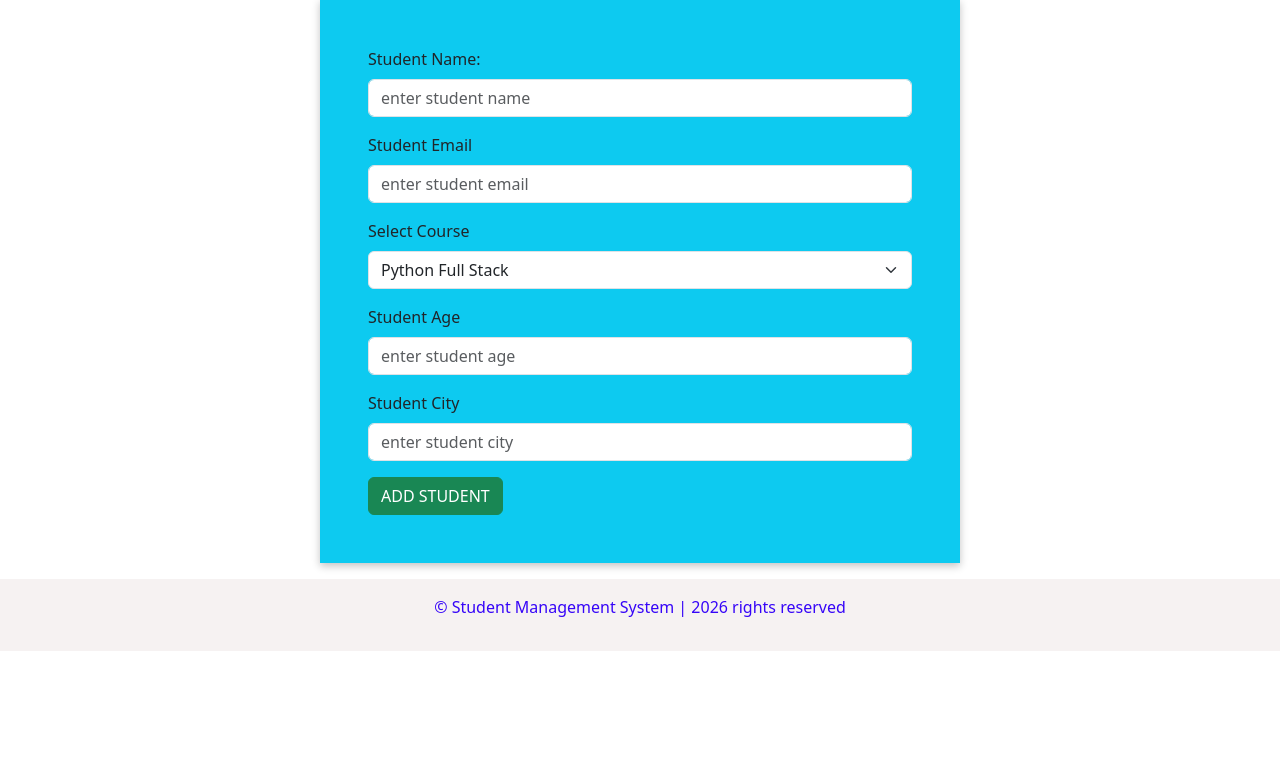
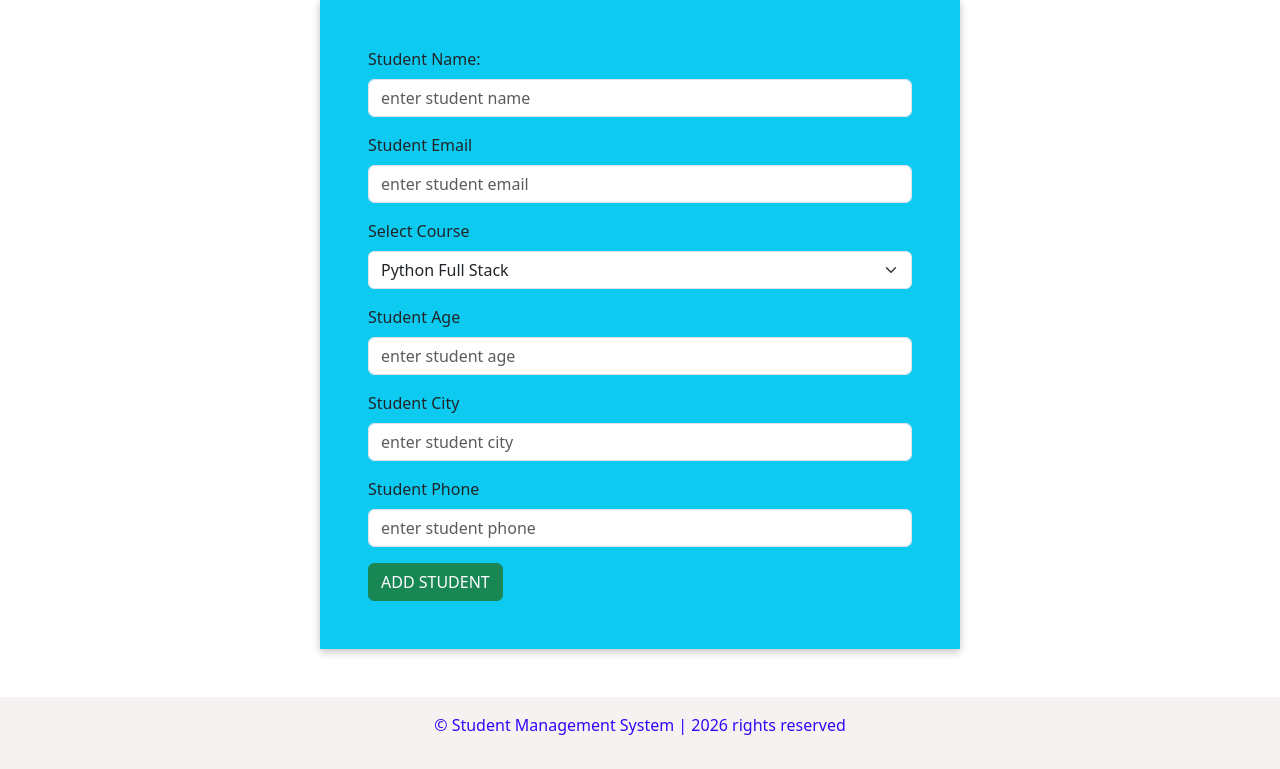
Before and after one commit to srinivas-191/student_management_system, a Django app: page /add-student/ in a window 1280 px wide. Shown: the part 149-918 px from the top of the page. Before the commit the page ends 800 px from the top, so only its background shows below. Run offline with Django 5.2, Linux system fonts and the light colour scheme.

Commit message:
sms modified

```diff
--- a/Student_Management_Project/Student_Management_App/templates/add_student.html
+++ b/Student_Management_Project/Student_Management_App/templates/add_student.html
@@ -2,19 +2,28 @@
 {% load static %}
 {% block content %}
 <link rel="stylesheet" href="{% static 'css/addStudent.css' %}">
-<form action="" method="POST" class="w-50 mx-auto mt-5 p-5 bg-info sm-form">
+<form action="" method="POST" class="w-50 mx-auto my-5 p-5 bg-info sm-form">
     {% csrf_token %}
     <div class="mb-3">
-        <label for="sname" class="form-label">Student Name: </label><br>
-        <input type="text" class="form-control mb-3" name="sname" id="sname" placeholder="enter student name">
+        <label for="sname" class="form-label" required>Student Name: </label><br>
+        <input type="text" class="form-control mb-3" name="sname" id="sname" placeholder="enter student name" value="{{form_data.sname|default:''}}">
+        {% if errors.name %}
+        <p class="text-danger">{{errors.name}}</p>
+        {% endif %}
     </div>
     <div class="mb-3">
         <label for="semail" class="form-label">Student Email</label><br>
-        <input type="email" class="form-control mb-3" name="semail" id="semail" placeholder="enter student email">
+        <input type="email" class="form-control mb-3" name="semail" id="semail" placeholder="enter student email" value="{{form_data.semail|default:''}}">
+        {% if errors.email %}
+        <p class="text-danger">{{errors.email}}</p>
+        {% endif %}
     </div>
     <div class="mb-3">
-        <label for="course" class="form-label">Select Course</label><br>
-        <select class="form-select mb-3" aria-label="Default select example" id="course" name="scourse">
+        <label for="scourse" class="form-label">Select Course</label><br>
+        <select class="form-select mb-3" aria-label="Default select example" id="scourse" name="scourse" required>
+            {% if form_data.scourse %}
+            <option selected value="{{form_data.scourse}}"></option>
+            {% endif %}
             <option selected value="Python Full Stack">Python Full Stack</option>
             <option value="Java Full Stack">Java Full Stack</option>
             <option value="Data Science and AI Ml">Data Science and AI Ml</option>
@@ -25,11 +34,21 @@
     </div>
     <div class="mb-3">
         <label for="sage" class="form-label">Student Age</label><br>
-        <input type="number" class="form-control mb-3" name="sage" id="sname" placeholder="enter student age">
+        <input type="number" class="form-control mb-3" name="sage" id="sname" placeholder="enter student age"value="{{form_data.sage|default:''}}" required>
+        {% if errors.age %}
+        <p class="text-danger">{{errors.age}}</p>
+        {% endif %}
     </div>
     <div class="mb-3">
         <label for="scity" class="form-label">Student City</label><br>
-        <input type="text" class="form-control mb-3" name="scity" id="sname" placeholder="enter student city">
+        <input type="text" class="form-control mb-3" name="scity" id="sname" value="{{form_data.scity|default:''}}" placeholder="enter student city" required>
+    </div>
+    <div class="mb-3">
+        <label for="sphone" class="form-label">Student Phone</label><br>
+        <input type="text" class="form-control mb-3" name="sphone" id="sphone" value="{{form_data.sphone|default:''}}" placeholder="enter student phone" required>
+        {% if errors.phone %}
+        <p class="text-danger">{{errors.phone}}</p>
+        {% endif %}
     </div>
     <button type="submit" class="btn btn-success">ADD STUDENT</button>
 </form>
--- a/Student_Management_Project/Student_Management_App/templates/home.html
+++ b/Student_Management_Project/Student_Management_App/templates/home.html
@@ -14,6 +14,7 @@
             <th>COURSE</th>
             <th>AGE</th>
             <th>CITY</th>
+            <th>PHONE</th>
             <th>ACTION</th>
         </tr>
         {% for student in students %}
@@ -24,6 +25,7 @@
             <td>{{student.course}}</td>
             <td>{{student.student_age}}</td>
             <td>{{student.city}}</td>
+            <td>{{student.phone}}</td>
             <td>
                 <a href="{% url 'update' student.id %}" type="submit" class="btn btn-warning px-3 py-2 rounded-4 me-1 mt-1">EDIT</a>
                 <a href="{% url 'delete' student.id %}" type="submit" class="btn btn-danger px-3 py-2 rounded-4 me-1 mt-2">DELETE</a>
@@ -32,7 +34,7 @@
         {% empty %}
 
         <tr>
-            <td colspan="7" class="text-center">No Students Found</td>
+            <td colspan="8" class="text-center">No Students Found</td>
         </tr>
         {% endfor %}
     </table>
--- a/Student_Management_Project/Student_Management_App/views.py
+++ b/Student_Management_Project/Student_Management_App/views.py
@@ -1,39 +1,84 @@
 from django.shortcuts import render,redirect
 from .models import Students
+import re
 # Create your views here.
 def Home(request):
     students=Students.objects.all()
     return render(request,"home.html",{"students":students})
 
 def Add_student(request):
+    errors={}
     if request.method=="POST":
         name=request.POST.get("sname")
         email=request.POST.get("semail")
         course=request.POST.get("scourse")
         age=request.POST.get("sage")
         city=request.POST.get("scity")
-        Students.objects.create(
-            student_name=name,
-            student_email=email,
-            course=course,
-            student_age=age,
-            city=city
-        )
-        return redirect("home")
-    return render(request,"add_student.html")
+        phone=request.POST.get("sphone")
+        if not name:
+            errors["name"]="name is required"
+
+        if email:
+            if not re.match(r'^[A-Za-z0-9_%+-]+@[A-Za-z0-9-]+\.[A-Za-z]{2,}$',email):
+                errors["email"]="Enter a valid email address"
+
+            elif Students.objects.filter(student_email=email).exists():
+                errors["email"]="Email already exists"
+
+        try:
+            age=int(age)
+            if age<=2 or age>30:
+                errors["age"]="Age must between 2 and 30"
+        except:
+            errors["age"]="age must be a number"
+
+        if not re.fullmatch(r'^[0-9]{10}$',phone):
+            errors["phone"]="Enter a valid phone number"
+        if not errors:
+            Students.objects.create(
+                student_name=name,
+                student_email=email,
+                course=course,
+                student_age=age,
+                city=city,
+                phone=phone
+            )
+            return redirect("home")
+    return render(request,"add_student.html",{"form_data":request.POST,"errors":errors})
 
 def Update_student(request,id):
+    errors={}
     student=Students.objects.get(id=id)
-    print(student)
     if request.method=="POST":
         student.student_name=request.POST.get("sname")
         student.student_email=request.POST.get("semail")
         student.course=request.POST.get("scourse")
         student.student_age=request.POST.get("sage")
         student.city=request.POST.get("scity")
-        student.save()
-        return redirect("home")
-    return render(request,"update_student.html",{"student":student})
+        student.phone=request.POST.get("sphone")
+        if not student.student_name:
+            errors["name"]="name is required"
+
+        if student.student_email:
+            if not re.match(r'^[A-Za-z0-9_%+-]+@[A-Za-z0-9-]+\.[A-Za-z]{2,}$',student.student_email):
+                errors["email"]="Enter a valid email address"
+
+            elif Students.objects.filter(student_email=student.student_email).exclude(id=student.id).exists():
+                errors["email"]="Email already exists"
+
+        try:
+            age=int(student.student_age)
+            if age<=2 or age>30:
+                errors["age"]="Age must between 2 and 30"
+        except:
+            errors["age"]="age must be a number"
+
+        if not re.fullmatch(r'^[0-9]{10}$',student.phone):
+            errors["phone"]="Enter a valid phone number"
+        if not errors:
+            student.save()
+            return redirect("home")
+    return render(request,"update_student.html",{"student":student,"errors":errors})
 def Delete_student(request,id):
     student=Students.objects.get(id=id)
     student.delete()
```
Also changed, not shown: Student_Management_Project/Student_Management_App/models.py (+6 -5 lines), Student_Management_Project/Student_Management_App/templates/update_student.html (+21 -5 lines), Student_Management_Project/Student_Management_App/migrations/0002_delete_students.py (added), Student_Management_Project/Student_Management_App/migrations/0003_initial.py (added), Student_Management_Project/Student_Management_App/migrations/0004_delete_students.py (added), Student_Management_Project/Student_Management_App/migrations/0005_initial.py (added), Student_Management_Project/Student_Management_App/migrations/0006_delete_students.py (added), Student_Management_Project/Student_Management_App/migrations/0007_initial.py (added), Student_Management_Project/Student_Management_App/migrations/0008_delete_students.py (added), Student_Management_Project/Student_Management_App/migrations/0009_initial.py (added), Student_Management_Project/Student_Management_App/migrations/0010_delete_students.py (added).
